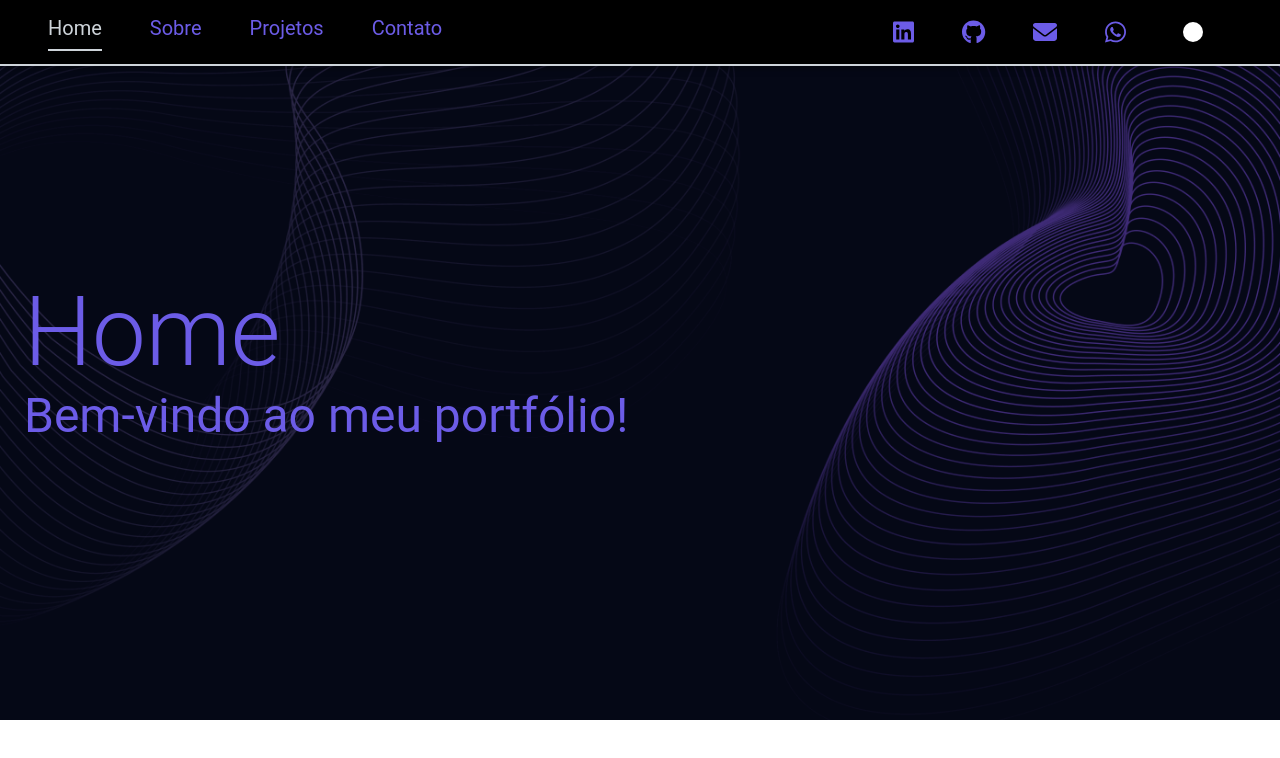
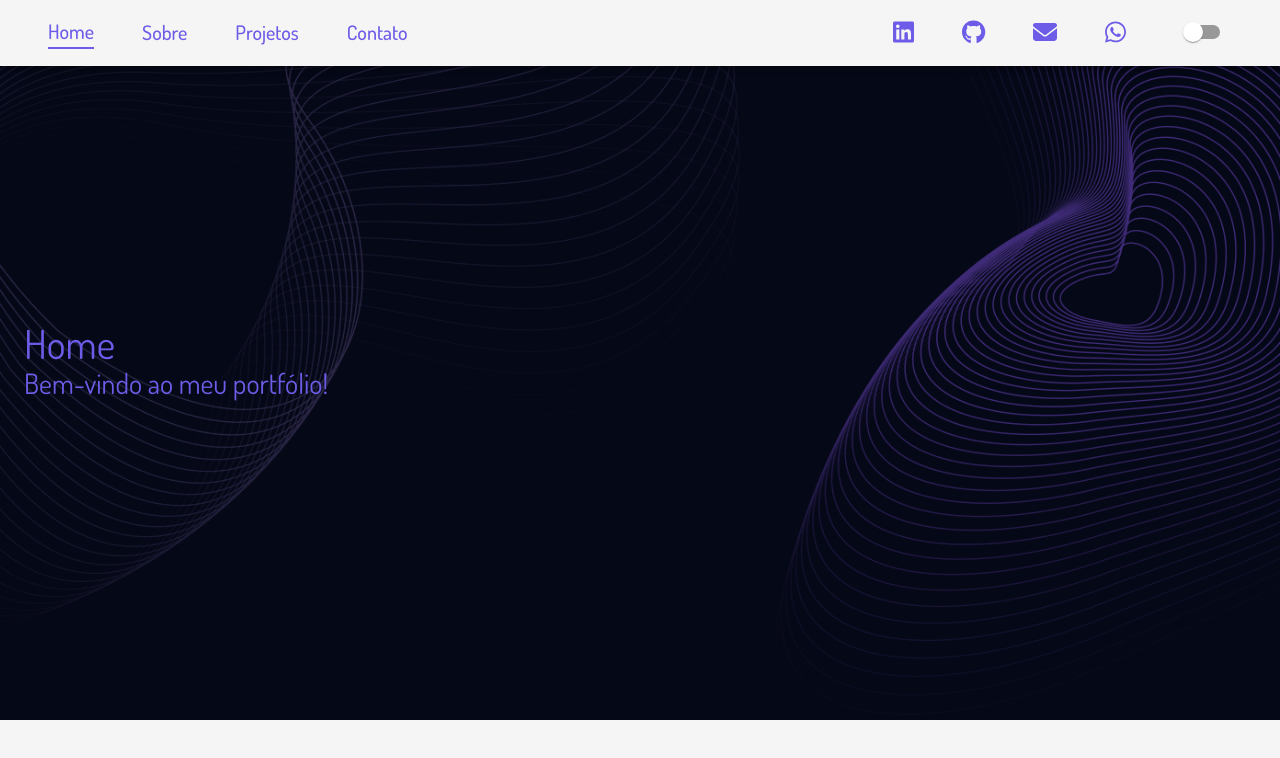
Before and after one commit to matheus-curvelo/portfolio, a React (Create React App) app: page / in a window 1280 px wide. Shown: the top 758 px of the page. Built offline with nearby package versions, Linux system fonts and the light colour scheme.

Commit message:
Aplicando correções da paleta de cores e do header

```diff
--- a/src/components/Header/Header.scss
+++ b/src/components/Header/Header.scss
@@ -2,8 +2,7 @@
 
 #header {
     overflow: hidden;
-    background-color: $dark;
-    border-bottom: 2px solid $secondary;
+    border-bottom: 2px solid $light_2;
 
     .header__box {
         display: flex;
@@ -14,6 +13,7 @@
         .header__links,
         .header__icons {
             display: flex;
+            align-items: center;
             gap: 3rem;
             animation-duration: 2.5s;
         }
@@ -21,20 +21,15 @@
         .header__links {
             .header__link {
                 text-decoration: none;
-                color: $primary;
-                transition: scale 0.3s ease-in-out, border-color 0.3s ease-in-out, border-bottom 0.1s ease-in-out, color 0.3s ease-in-out;
                 font-size: 1.25rem;
+                transition: scale 0.3s ease-in-out;
 
                 &:hover {
-                    color: $primaryLight;
-                    border-bottom: 2px solid $primaryLight;
-                    scale: calc(1 + .05);
-
+                    scale: calc(1 + .1);
                 }
 
                 &.active {
-                    color: $secondary;
-                    border-bottom: 2px solid $secondary;
+                    border-bottom: 2px solid $primary;
                 }
             }
         }
@@ -42,13 +37,10 @@
         .header__icons {
             .header__icon {
                 padding: 0;
+                transition: scale 0.3s ease-in-out;
 
-                svg {
-                    color: $primary;
-
-                    &:hover {
-                        color: $primaryLight;
-                    }
+                &:hover {
+                    scale: calc(1 + .2);
                 }
             }
         }
--- a/src/components/Header/Header.tsx
+++ b/src/components/Header/Header.tsx
@@ -6,6 +6,8 @@ import {
   Box,
   IconButton,
   Switch,
+  Typography,
+  useTheme,
 } from "@mui/material";
 import { NavLink } from "react-router-dom";
 import { FontAwesomeIcon } from "@fortawesome/react-fontawesome";
@@ -24,8 +26,14 @@ interface HeaderProps {
 }
 
 const Header: React.FC<HeaderProps> = ({ toggleTheme, isDarkTheme }) => {
+  const theme = useTheme();
+
   return (
-    <AppBar id="header" position="fixed">
+    <AppBar
+      id="header"
+      position="fixed"
+      sx={{ backgroundColor: theme.palette.background.default }}
+    >
       <Toolbar>
         <Container maxWidth="xl">
           <Box className="header__box">
@@ -36,7 +44,9 @@ const Header: React.FC<HeaderProps> = ({ toggleTheme, isDarkTheme }) => {
                   isActive ? "header__link active" : "header__link"
                 }
               >
-                Home
+                <Typography color="primary" variant="h6">
+                  Home
+                </Typography>
               </NavLink>
               <NavLink
                 to="/sobre"
@@ -44,7 +54,9 @@ const Header: React.FC<HeaderProps> = ({ toggleTheme, isDarkTheme }) => {
                   isActive ? "header__link active" : "header__link"
                 }
               >
-                Sobre
+                <Typography color="primary" variant="h6">
+                  Sobre
+                </Typography>
               </NavLink>
               <NavLink
                 to="/projetos"
@@ -52,7 +64,9 @@ const Header: React.FC<HeaderProps> = ({ toggleTheme, isDarkTheme }) => {
                   isActive ? "header__link active" : "header__link"
                 }
               >
-                Projetos
+                <Typography color="primary" variant="h6">
+                  Projetos
+                </Typography>
               </NavLink>
               <NavLink
                 to="/contato"
@@ -60,7 +74,9 @@ const Header: React.FC<HeaderProps> = ({ toggleTheme, isDarkTheme }) => {
                   isActive ? "header__link active" : "header__link"
                 }
               >
-                Contato
+                <Typography color="primary" variant="h6">
+                  Contato
+                </Typography>
               </NavLink>
             </div>
 
@@ -70,7 +86,7 @@ const Header: React.FC<HeaderProps> = ({ toggleTheme, isDarkTheme }) => {
                 href="https://www.linkedin.com/in/matheus-curvelo"
                 target="_blank"
                 rel="noopener noreferrer"
-                color="inherit"
+                color="primary"
                 className="header__icon"
               >
                 <FontAwesomeIcon icon={faLinkedin} />
@@ -80,7 +96,7 @@ const Header: React.FC<HeaderProps> = ({ toggleTheme, isDarkTheme }) => {
                 href="https://github.com/matheus-curvelo"
                 target="_blank"
                 rel="noopener noreferrer"
-                color="inherit"
+                color="primary"
                 className="header__icon"
               >
                 <FontAwesomeIcon icon={faGithub} />
@@ -90,7 +106,7 @@ const Header: React.FC<HeaderProps> = ({ toggleTheme, isDarkTheme }) => {
                 href="mailto:matheuscurvelo@gmail.com"
                 target="_blank"
                 rel="noopener noreferrer"
-                color="inherit"
+                color="primary"
                 className="header__icon"
               >
                 <FontAwesomeIcon icon={faEnvelope} />
@@ -100,7 +116,7 @@ const Header: React.FC<HeaderProps> = ({ toggleTheme, isDarkTheme }) => {
                 href="https://wa.me/5511982382008"
                 target="_blank"
                 rel="noopener noreferrer"
-                color="inherit"
+                color="primary"
                 className="header__icon"
               >
                 <FontAwesomeIcon icon={faWhatsapp} />
--- a/src/styles/variables.scss
+++ b/src/styles/variables.scss
@@ -1,7 +1,7 @@
 // Cores
 
 $white: #ffffff;
-$white_2: #fefefe;
+$white_2: #f5f5f5;
 
 $black: #000000;
 $black_2: #050816;
--- a/src/theme.ts
+++ b/src/theme.ts
@@ -1,47 +1,79 @@
-import { createTheme } from '@mui/material/styles';
+import {createTheme} from "@mui/material/styles";
+
+const baseTypography = {
+  fontFamily: "Dosis, Roboto, sans-serif",
+  h1: {
+    fontSize: "2.5rem",
+    "@media (max-width:900px)": {
+      fontSize: "2rem",
+    },
+  },
+  h2: {
+    fontSize: "2rem",
+    "@media (max-width:900px)": {
+      fontSize: "1.5rem",
+    },
+  },
+  h3: {
+    fontSize: "1.75rem",
+    "@media (max-width:900px)": {
+      fontSize: "1.25rem",
+    },
+  },
+  h4: {
+    fontSize: "1.5rem",
+    "@media (max-width:900px)": {
+      fontSize: "1rem",
+    },
+  },
+  h5: {
+    fontSize: "1.25rem",
+    "@media (max-width:900px)": {
+      fontSize: "0.75rem",
+    },
+  },
+};
 
 const lightTheme = createTheme({
   palette: {
-    mode: 'light',
     primary: {
-      main: '#6c5ce7',
-      dark: '#4d3cb9',
-      light: '#9d88ff',
+      main: "#6c5ce7",
+      light: "#9d88ff",
+      dark: "#4d3cb9",
+      contrastText: "#f5f5f5",
     },
     secondary: {
-      main: '#ced4da',
-      dark: '#8d97a5',
-      light: '#eff2f7',
+      main: "#ced4da",
+      light: "#eff2f7",
+      dark: "#8d97a5",
+      contrastText: "#050816",
     },
     background: {
-      default: '#ffffff',
+      default: '#f5f5f5',
     },
   },
-  typography: {
-    fontFamily: 'Roboto, sans-serif',
-  },
+  typography: baseTypography,
 });
 
 const darkTheme = createTheme({
   palette: {
-    mode: 'dark',
     primary: {
-      main: '#6c5ce7',
-      dark: '#4d3cb9',
-      light: '#9d88ff',
+      main: "#6c5ce7",
+      light: "#9d88ff",
+      dark: "#4d3cb9",
+      contrastText: "#f5f5f5",
     },
     secondary: {
-      main: '#ced4da',
-      dark: '#8d97a5',
-      light: '#eff2f7',
+      main: "#ced4da",
+      light: "#eff2f7",
+      dark: "#8d97a5",
+      contrastText: "#050816",
     },
     background: {
-      default: '#121212',
+      default: '#050816',
     },
   },
-  typography: {
-    fontFamily: 'Roboto, sans-serif',
-  },
+  typography: baseTypography,
 });
 
-export { lightTheme, darkTheme };
+export {lightTheme, darkTheme};
```
